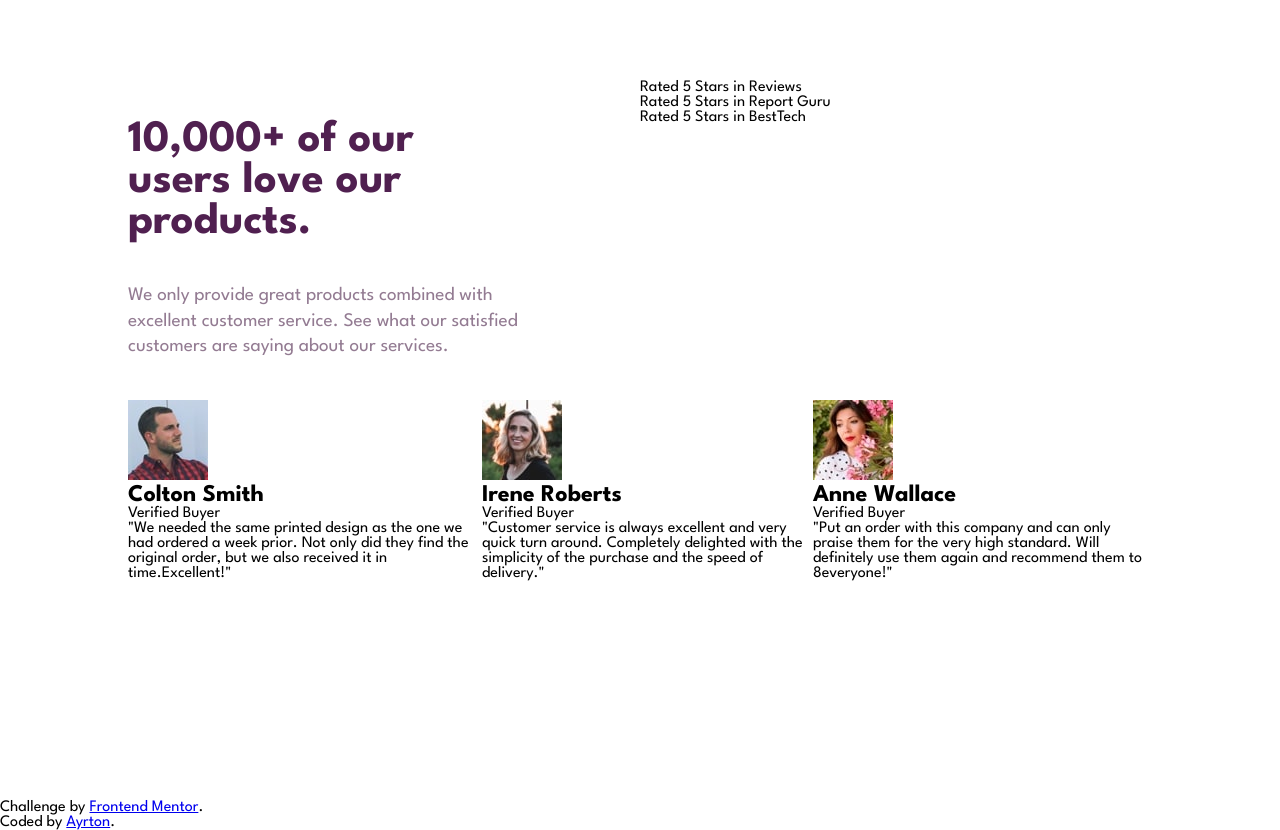
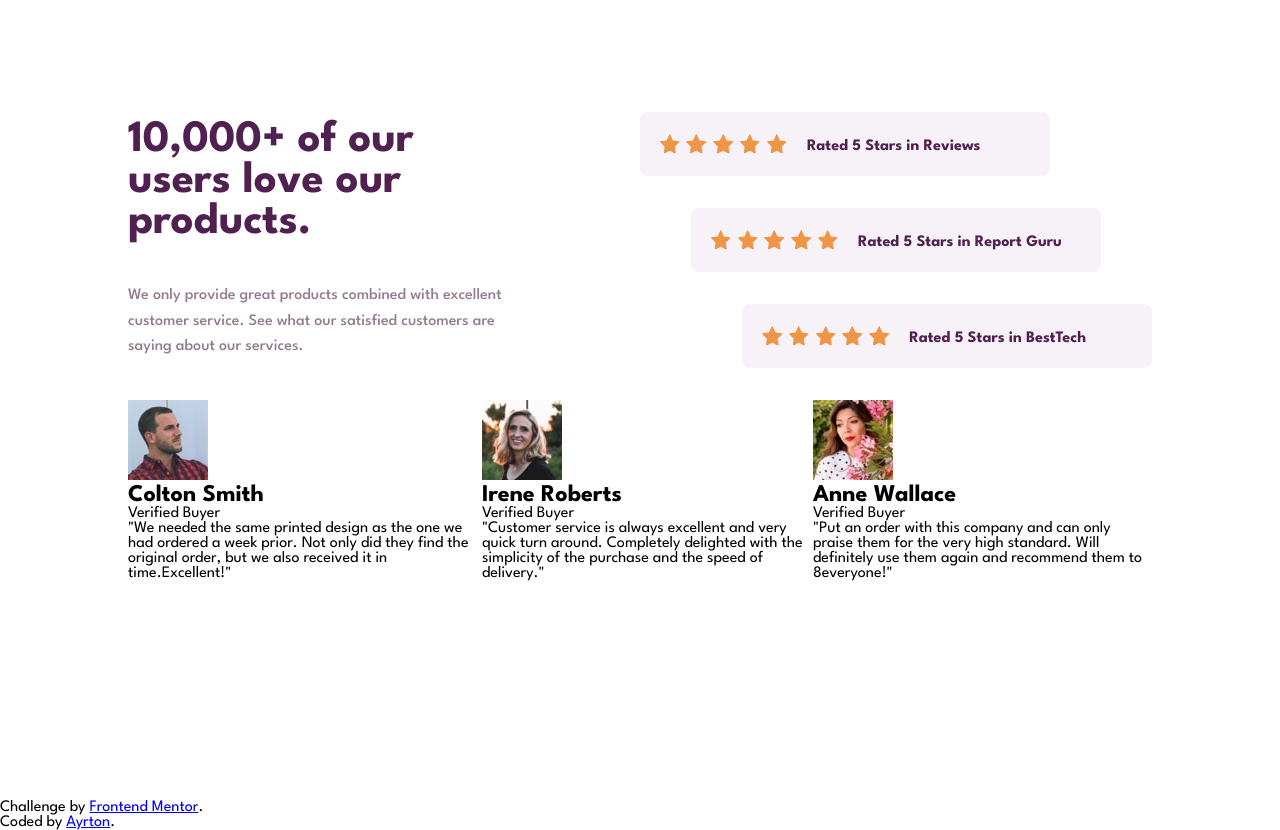
Before and after one commit to ayrtton/social-proof-section, a React (Vite) app: page / in a window 1280 px wide. Built offline with nearby package versions, Linux system fonts and the light colour scheme.

Commit message:
Build the service presentation rating section

```diff
--- a/src/assets/css/main.css
+++ b/src/assets/css/main.css
@@ -29,13 +29,50 @@ main .service-presentation__text-title {
   font-size: clamp(2.5rem, 3.5vw, 6.5rem);
 }
 main .service-presentation__text-content {
-  width: 85%;
+  width: 75%;
   color: hsl(303, 10%, 53%);
   line-height: 3.2vh;
-  font-size: clamp(1.2rem, 1.2vw, 2.3rem);
+  font-size: clamp(1rem, 1.2vw, 2.3rem);
+  font-weight: 500;
 }
 main .service-presentation__rating {
   width: 50%;
+  display: flex;
+  flex-direction: column;
+  justify-content: space-evenly;
+}
+main .service-presentation__rating * {
+  background-color: hsl(300, 24%, 96%);
+  width: 80%;
+  height: 20%;
+  font-size: clamp(1rem, 1.2vw, 2.3rem);
+  display: flex;
+  align-items: center;
+  justify-content: space-evenly;
+  border-radius: 0.6vw;
+}
+main .service-presentation__rating-2 {
+  align-self: center;
+}
+main .service-presentation__rating-3 {
+  align-self: flex-end;
+}
+main .service-presentation__rating-stars {
+  height: 100%;
+  width: 55%;
+  justify-content: center;
+  gap: 0.5vw;
+}
+main .service-presentation__rating-stars img {
+  height: 30%;
+  width: auto;
+}
+main .service-presentation__rating-text {
+  height: 100%;
+  justify-content: left;
+  padding-top: 0.5vh;
+  font-weight: 700;
+  color: hsl(300, 43%, 22%);
 }
 main .service-reviews {
   display: flex;
--- a/src/assets/sass/main.scss
+++ b/src/assets/sass/main.scss
@@ -21,19 +21,62 @@ main {
             &-title {
                 width: 70%;
                 color: $very_dark_magenta;
-                font-size: clamp(2.5rem, 3.5vw, 6.5rem);
+                font-size: $h1_font_size;
             }
 
             &-content {
-                width: 85%;
+                width: 75%;
                 color: $dark_grayish_magenta;
                 line-height: 3.2vh;
-                font-size: clamp(1.2rem, 1.2vw, 2.3rem);
+                font-size: $p_font_size;
+                font-weight: $font_weight_02;
             }
         }
 
         &__rating {
             width: 50%;
+            display: flex;
+            flex-direction: column;
+            justify-content: space-evenly;
+
+            * {
+                background-color: $light_grayish_magenta;
+                width: 80%;
+                height: 20%;
+                font-size: $p_font_size;
+                display: flex;
+                align-items: center;
+                justify-content: space-evenly;
+                border-radius: .6vw;
+            }
+
+            &-2 {
+                align-self: center;
+            }
+
+            &-3 {
+                align-self: flex-end;
+            }
+
+            &-stars {
+                height: 100%;
+                width: 55%;
+                justify-content: center;
+                gap: .5vw;
+
+                img {
+                    height: 30%;
+                    width: auto;
+                }
+            }
+
+            &-text {
+                height: 100%;
+                justify-content: left;
+                padding-top: .5vh;
+                font-weight: $font_weight_03;
+                color: $very_dark_magenta;
+            }
         }
     }
 
--- a/src/components/Main.jsx
+++ b/src/components/Main.jsx
@@ -1,3 +1,4 @@
+import star from '../assets/images/icon-star.svg';
 import anne from '../assets/images/image-anne.jpg';
 import colton from '../assets/images/image-colton.jpg';
 import irene from '../assets/images/image-irene.jpg';
@@ -13,9 +14,33 @@ function Main() {
                     services.</p>
                 </div>
                 <div className="service-presentation__rating">
-                    <div className="service-presentation__rating-1">Rated 5 Stars in Reviews</div>
-                    <div className="service-presentation__rating-2">Rated 5 Stars in Report Guru</div>
-                    <div className="service-presentation__rating-3">Rated 5 Stars in BestTech</div>
+                    <div className="service-presentation__rating-1">
+                        <div className="service-presentation__rating-stars">
+                            <img src={star} alt="" /><img src={star} alt="" /><img src={star} alt="" />
+                            <img src={star} alt="" /><img src={star} alt="" />
+                        </div>
+                        <div className="service-presentation__rating-text">
+                            Rated 5 Stars in Reviews
+                        </div>
+                    </div>
+                    <div className="service-presentation__rating-2">
+                        <div className="service-presentation__rating-stars">
+                            <img src={star} alt="" /><img src={star} alt="" /><img src={star} alt="" />
+                            <img src={star} alt="" /><img src={star} alt="" />
+                        </div>
+                        <div className="service-presentation__rating-text">
+                            Rated 5 Stars in Report Guru
+                        </div>
+                    </div>
+                    <div className="service-presentation__rating-3">
+                        <div className="service-presentation__rating-stars">
+                            <img src={star} alt="" /><img src={star} alt="" /><img src={star} alt="" />
+                            <img src={star} alt="" /><img src={star} alt="" />
+                        </div>
+                        <div className="service-presentation__rating-text">
+                                Rated 5 Stars in BestTech
+                        </div>
+                    </div>
                 </div>
             </div>
             <div className="service-reviews">
```
Also changed, not shown: src/assets/sass/_config.scss (+7 -0 lines), 1 other file (tests, documents, lock files or other folders).
